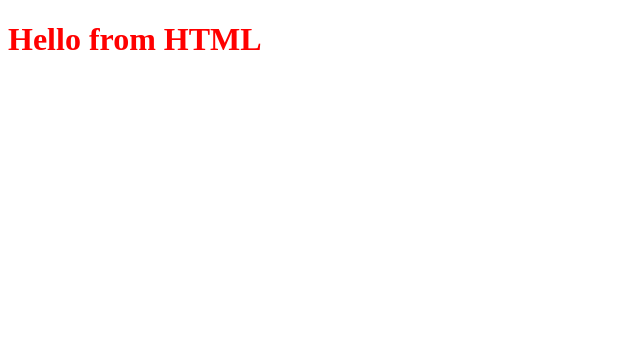
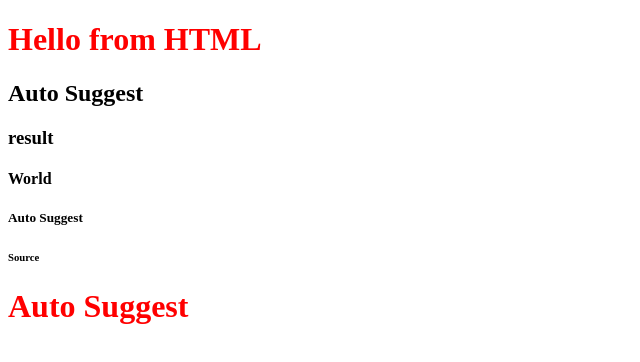
Before and after one commit to Himavarsha712/autosuggest, a website: page frontend/index.html in a window 1280 px wide. Shown: the whole page, without its empty margins (0-640 px from the left). Drawn offline with Linux system fonts and the light colour scheme.

Commit message:
Updated html file

```diff
--- a/frontend/index.html
+++ b/frontend/index.html
@@ -11,6 +11,12 @@
 <body>
     <h1>Hello from HTML</h1>
     <script src="js/index.js"></script>
+    <h2>Auto Suggest</h2>
+    <h3>result</h3>
+    <h4>World</h4>
+    <h5>Auto Suggest</h5>
+    <h6>Source</h6>
+    <h1>Auto Suggest</h1>
 
 
 </body>
```
Also changed, not shown: frontend/js/index.js (line endings or trailing spaces).
